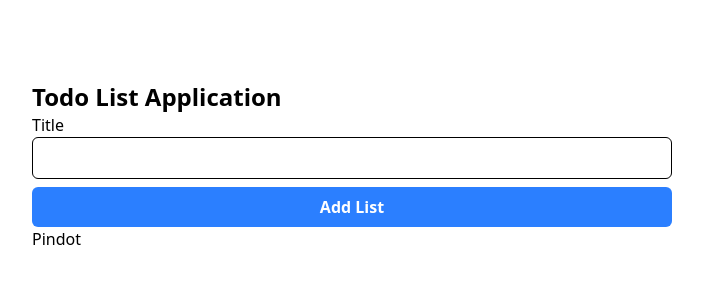
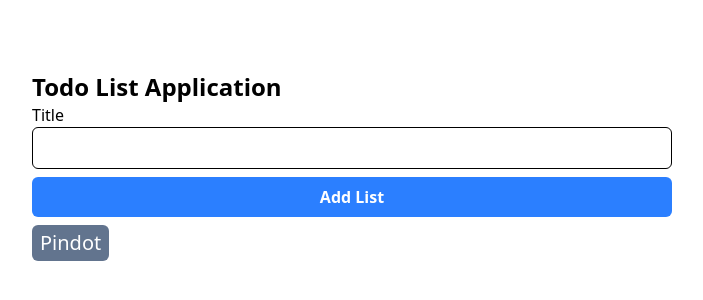
Before and after one commit to MarkMallari16/react-typescript-practice, a React (Vite) app: page / in a window 1280 px wide. Shown: the part 234-534 px from the top of the page, without its empty margins (288-991 px from the left). Built offline with nearby package versions, Linux system fonts and the light colour scheme.

Commit message:
add: props and Button Component

```diff
--- a/src/component/Button.tsx
+++ b/src/component/Button.tsx
@@ -1,11 +1,11 @@
 import React from 'react'
 interface MyButtonProps {
     title: string,
-    disabled: boolean
+    disabled: boolean,
 }
 const Button: React.FC<MyButtonProps> = ({ title, disabled }) => {
     return (
-        <button disabled={disabled} >{title}</button>
+        <button disabled={disabled} className='text-xl bg-slate-500 hover:bg-slate-400 transition-all ease-in-out px-2 py-1 rounded-md mt-2 text-white cursor-pointer'>{title}</button>
     )
 }
 
```
